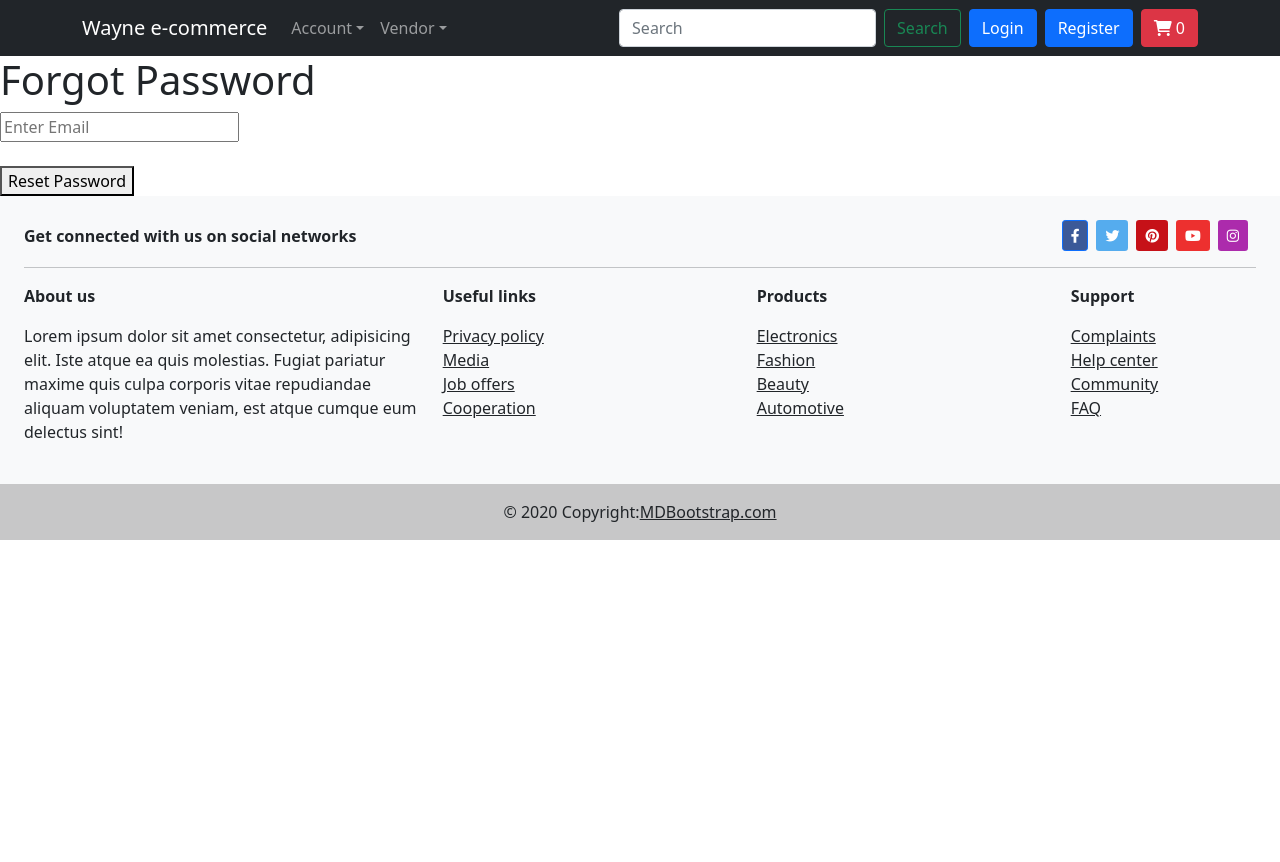
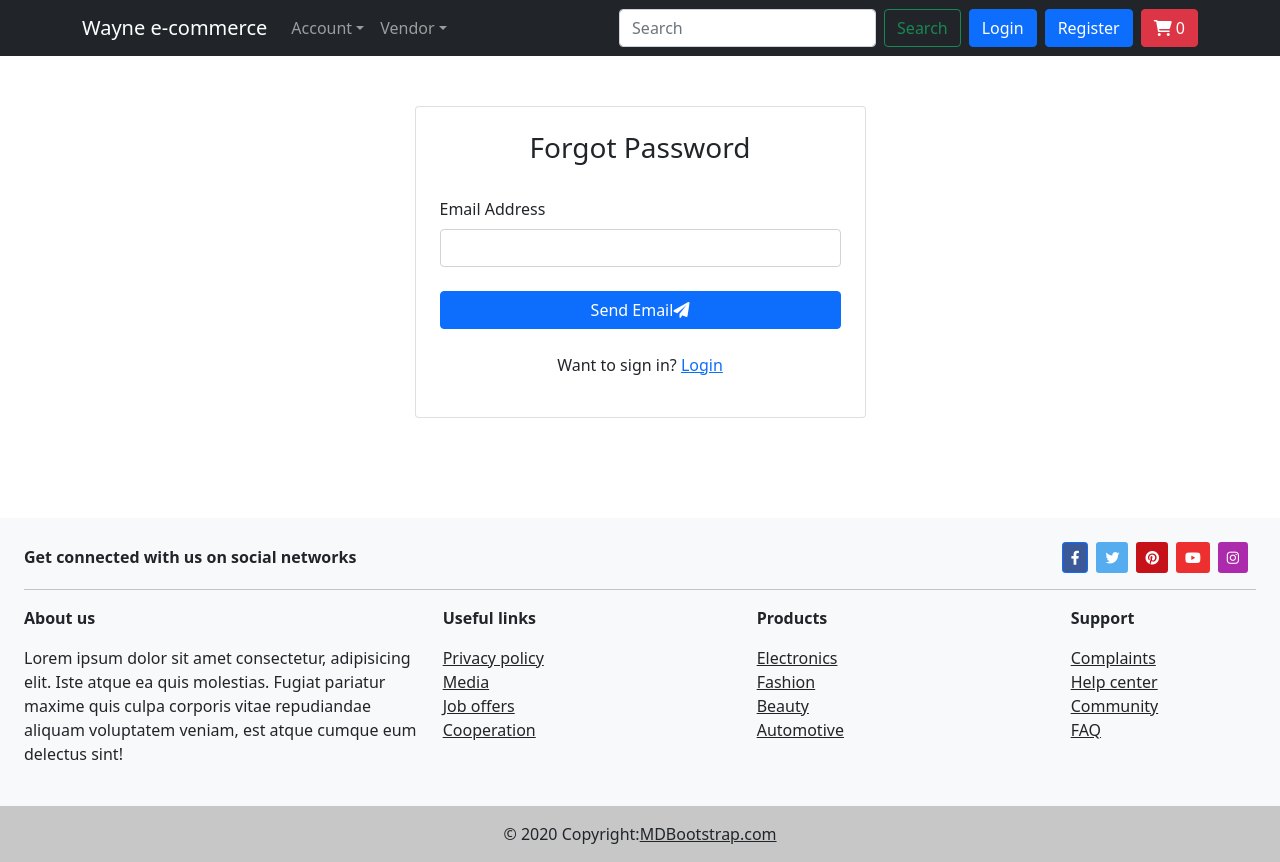
Before and after one commit to Waynexchan/ecommerce_frontend, a React (Vite) app: page /forgot-password in a window 1280 px wide. Before the commit the page ends 800 px from the top, so only its background shows below. Built offline with nearby package versions, Linux system fonts and the light colour scheme; what simple-zustand-devtools would draw is missing.

Commit message:
add Create Password and Forgot Password

```diff
--- a/src/views/auth/CreatePassword.jsx
+++ b/src/views/auth/CreatePassword.jsx
@@ -1,5 +1,5 @@
 import { useState } from 'react'
-import { useSearchParams, useNavigate } from 'react-router-dom'
+import { useSearchParams, useNavigate, Link } from 'react-router-dom'
 import apiInstance from '../../utils/axios'
 
 function CreatePassword() {
@@ -9,53 +9,104 @@ function CreatePassword() {
     const [searchParams] = useSearchParams()
     const otp = searchParams.get("otp")
     const uidb64 = searchParams.get("uidb64")
+    const [isLoading, setIsLoading] = useState(false)
 
     const handlePasswordSubmit = async (e) => {
+        setIsLoading(true)
         e.preventDefault()
+        if (password !== confirmPassword) {
+            alert("Password Does Not Match")
+            setIsLoading(false)
+        } else {
+            setIsLoading(true)
 
-        if(password !== confirmPassword){
-            alert("Password Does Not Match")
-        }
-        else{
             const formdata = new FormData()
-
             formdata.append('password', password)
             formdata.append('uidb64', uidb64)
             formdata.append('otp', otp)
 
-            try{
+            try {
                 await apiInstance.post(`user/password-change/`, formdata).then((res) => {
                     console.log(res.data);
                     alert("Password Changed Successfully")
                     navigate("/login")
+                    setIsLoading(false)
                 })
-            }catch (error) {
+            } catch (error) {
                 alert("An error occurred while trying to change the password")
+                setIsLoading(false)
             }
         }
     }
 
     return (
-        <div>
-            <h1>Create New Password</h1>
+        <section>
+            <main className="" style={{ marginBottom: 100, marginTop: 50 }}>
+                <div className="container">
+                    <section className="">
+                        <div className="row d-flex justify-content-center">
+                            <div className="col-xl-5 col-md-8">
+                                <div className="card rounded-5">
+                                    <div className="card-body p-4">
+                                        <h3 className="text-center">Create New Password</h3>
+                                        <br />
+
+                                        <div className="tab-content">
+                                            <div
+                                                className="tab-pane fade show active"
+                                                id="pills-login"
+                                                role="tabpanel"
+                                                aria-labelledby="tab-login"
+                                            >
                                                 <form onSubmit={handlePasswordSubmit}>
+                                                    <div className="form-outline mb-4">
+                                                        <label className="form-label" htmlFor="password">
+                                                            Password
+                                                        </label>
                                                         <input
                                                             type="password"
-                    placeholder='Enter New Password'
+                                                            name="password"
+                                                            value={password}
+                                                            className="form-control"
                                                             onChange={(e) => setPassword(e.target.value)}
+                                                            required
                                                         />
-                <br/>
-                <br/>
+                                                    </div>
+                                                    <div className="form-outline mb-4">
+                                                        <label className="form-label" htmlFor="confirm-password">
+                                                            Confirm Password
+                                                        </label>
                                                         <input
                                                             type="password"
-                    placeholder='Confirm New Password'
+                                                            name="confirm-password"
+                                                            value={confirmPassword}
+                                                            className="form-control"
                                                             onChange={(e) => setConfirmPassword(e.target.value)}
+                                                            required
                                                         />
-                <br />
-                <br />
-                <button type='submit'>Save New Password</button>
+                                                    </div>
+
+                                                    <button className='btn btn-primary btn-rounded w-100 mb-4' type="submit" disabled={isLoading}>
+                                                        {isLoading ? 'Processing...' : 'Save Password'}
+                                                        <i className="fas fa-check-circle" />
+                                                    </button>
+
+                                                    <div className="text-center">
+                                                        <p>
+                                                            Want to sign in? <Link to="/login">Login</Link>
+                                                        </p>
+                                                    </div>
                                                 </form>
                                             </div>
+                                        </div>
+                                    </div>
+                                </div>
+                            </div>
+                        </div>
+                    </section>
+                </div>
+            </main>
+        </section>
     )
 }
 
--- a/src/views/auth/ForgotPassword.jsx
+++ b/src/views/auth/ForgotPassword.jsx
@@ -1,30 +1,82 @@
-import {useState} from 'react'
+import { useState } from 'react'
 import apiInstance from '../../utils/axios'
-
+import { useNavigate, Link } from 'react-router-dom'
 
 function ForgotPassword() {
     const [email, setEmail] = useState("")
+    const [isLoading, setIsLoading] = useState(false)
 
+    const navigate = useNavigate()
 
-    const handleSubmit = () =>{
-        try{
-            apiInstance.get(`user/password-reset/${email}`).then((res) =>{
-                console.log(res.data);
-            });
-        }catch (error){
-            console.log(error);
+    const handleSubmit = async (e) => {
+        e.preventDefault()
+        setIsLoading(true)
+        try {
+            const res = await apiInstance.get(`user/password-reset/${email}`)
+            alert("An Email Has been Sent to you.")
+            setIsLoading(false)
+        } catch (error) {
+            alert("Email Does Not Exist")
+            setIsLoading(false)
         }
-    }//call api and proccess response
+    }//call api and process response
 
     return (
-        <div>
-        <h1>Forgot Password</h1>
-        <input
-        onChange={(e) => setEmail(e.target.value)} type="email" placeholder='Enter Email' name='' id=''/>
-        <br />
-        <br />
-        <button onClick={handleSubmit}>Reset Password</button>
-        </div>
+        <section>
+            <main className="" style={{ marginBottom: 100, marginTop: 50 }}>
+                <div className="container">
+                    <section className="">
+                        <div className="row d-flex justify-content-center">
+                            <div className="col-xl-5 col-md-8">
+                                <div className="card rounded-5">
+                                    <div className="card-body p-4">
+                                        <h3 className="text-center">Forgot Password</h3>
+                                        <br />
+
+                                        <div className="tab-content">
+                                            <div
+                                                className="tab-pane fade show active"
+                                                id="pills-login"
+                                                role="tabpanel"
+                                                aria-labelledby="tab-login"
+                                            >
+                                                <form onSubmit={handleSubmit}>
+                                                    <div className="form-outline mb-4">
+                                                        <label className="form-label" htmlFor="loginName">
+                                                            Email Address
+                                                        </label>
+                                                        <input
+                                                            type="email"
+                                                            id="loginName"
+                                                            name="email"
+                                                            value={email}
+                                                            className="form-control"
+                                                            onChange={(e) => setEmail(e.target.value)}
+                                                            required
+                                                        />
+                                                    </div>
+
+                                                    <button className='btn btn-primary btn-rounded w-100 mb-4' type="submit" disabled={isLoading}>
+                                                        {isLoading ? 'Processing...' : 'Send Email'}
+                                                        <i className="fas fa-paper-plane" />
+                                                    </button>
+
+                                                    <div className="text-center">
+                                                        <p>
+                                                            Want to sign in? <Link to="/login">Login</Link>
+                                                        </p>
+                                                    </div>
+                                                </form>
+                                            </div>
+                                        </div>
+                                    </div>
+                                </div>
+                            </div>
+                        </div>
+                    </section>
+                </div>
+            </main>
+        </section>
     )
 }
 
```
Lines whose indentation alone changed are shown as unchanged.
